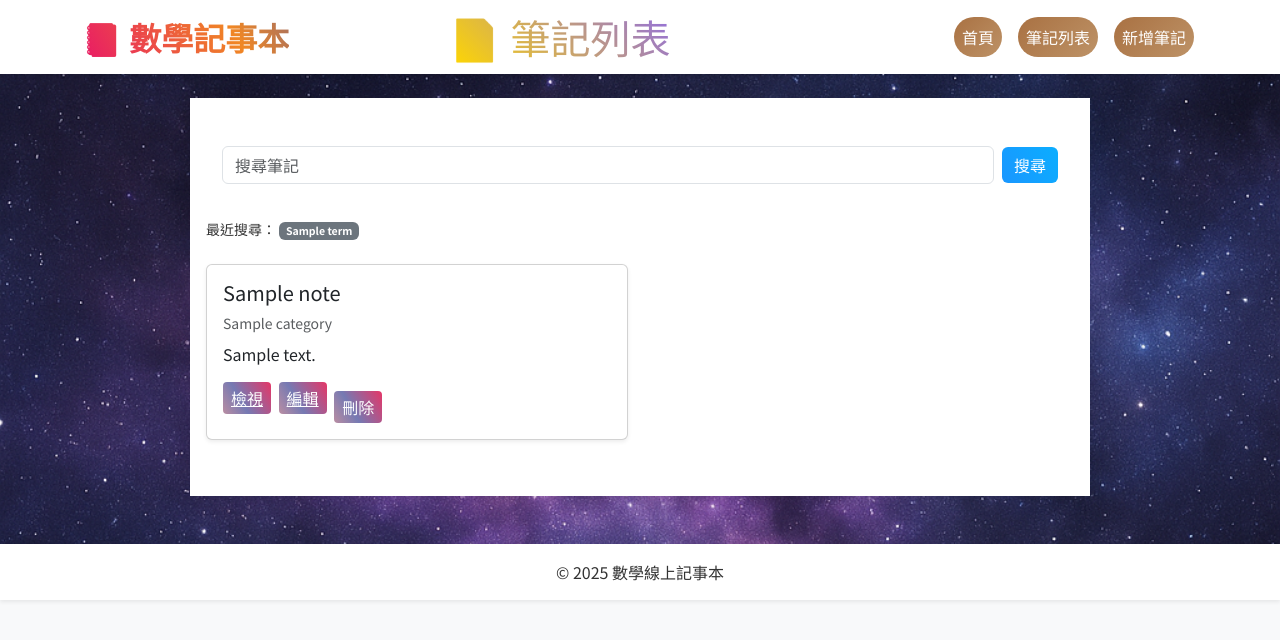
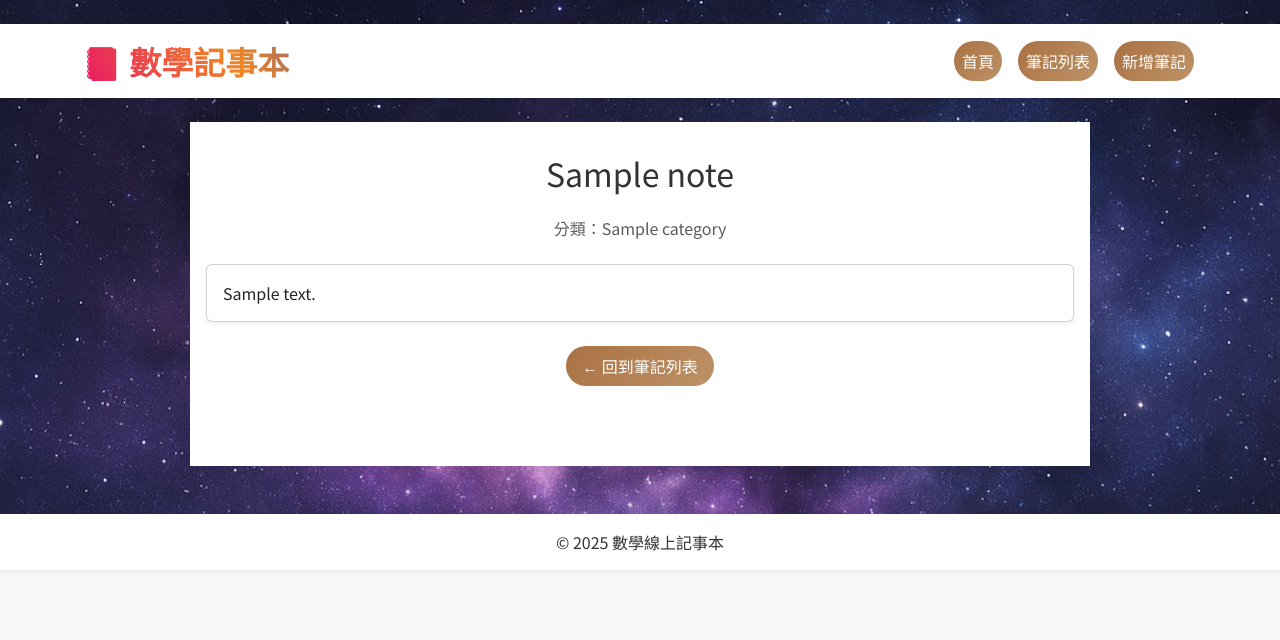
Before and after one commit to ileen621/math_notebook, a Flask app: template templates/note_detail.html in a window 1280 px wide. Shown: the top 640 px of the page. Run offline with Flask 3, Linux system fonts and the light colour scheme; the template is opened without the code that fills it: most values are stand-ins (such as "Sample title", 1, 10 or a date in 2020).

Commit message:
修正樣式與模板：更新 style.css 及各 templates

```diff
--- a/static/css/style.css
+++ b/static/css/style.css
@@ -187,15 +187,15 @@
 @import url('https://fonts.googleapis.com/css2?family=Orbitron:wght@700&display=swap');
 .note-list-title {
   position: absolute;
-  top: 1rem;
-  left: 40%;
+  top: 0.1rem;
+  left: 35%;
   font-family: 'Orbitron', sans-serif;
-  font-size: 2.5rem;
-  background: linear-gradient(45deg,#FFD700,#9370DB);
+  font-size: 2rem;
+  background: linear-gradient(45deg,#cc5287,#2b0a79);
   -webkit-background-clip: text;
   -webkit-text-fill-color: transparent;
   animation: floatLR 4s ease-in-out infinite alternate;
-  z-index: 2;
+  z-index: 1;
 }
 @keyframes floatLR {
   from { left: 30%; }
@@ -238,14 +238,41 @@
   display: inline-block;              /* 讓 translateY 生效 */
 }
 
-/* 漸層移動效果 */
-@keyframes gradientMove {
-  0%   { background-position: 0% 50%; }
-  50%  { background-position: 100% 50%; }
-  100% { background-position: 0% 50%; }
+
+
+/* 搜尋按鈕：加上折射光暈 */
+.btn-search {
+  background: linear-gradient(60deg, #1E90FF, #00BFFF);
+  color: #fff !important;
+  border: none;
+  box-shadow: 0 0 6px rgba(30,144,255,0.6);
+  transition: box-shadow 0.3s ease, transform 0.2s ease;
 }
-/* 上下跳動效果 */
-@keyframes floatText {
-  from { transform: translateY(0); }
-  to   { transform: translateY(-6px); }
+.btn-search:hover {
+  box-shadow: 0 0 16px rgba(30,144,255,0.8),
+              0 0 24px rgba(30,144,255,0.6);
+  transform: translateY(-2px);
 }
+/* 放在 style.css 最底部，確保不被其他規則覆蓋 */
+
+/* 1. 頁首 / 筆記列表 / 新增筆記（深咖啡色光暈） */
+.navbar .btn-earth,
+.note-list-panel .btn-earth {
+  position: relative;
+  z-index: 1;
+  /* 主體顏色 */
+  background-color: #1c0338ab !important;
+  border-color: #8b6b4a !important;
+  transition: box-shadow .3s ease, transform .2s ease;
+}
+.navbar .btn-earth:hover,
+.note-list-panel .btn-earth:hover {
+  transform: translateY(-2px);
+  box-shadow: 0 0 8px rgba(32, 33, 23, 0.6),
+              0 0 16px rgba(139, 107, 74, .4);
+}
+
+/* 直接把 .note-list-title 的動畫關掉 */
+.note-list-title {
+  animation: none !important;
+}
--- a/templates/base.html
+++ b/templates/base.html
@@ -25,6 +25,12 @@
   {% block head_extra %}{% endblock %}
 </head>
 <body class="bg-light index-page">
+<!-- templates/base.html -->
+<head>
+  …
+  <!-- MathJax v3 -->
+  <script src="https://cdn.jsdelivr.net/npm/mathjax@3/es5/tex-mml-chtml.js"></script>
+</head>
 
   <!-- Navbar -->
   <nav class="navbar navbar-expand-lg navbar-light bg-white shadow-sm mb-4">
--- a/templates/note_detail.html
+++ b/templates/note_detail.html
@@ -1,114 +1,36 @@
-{# templates/note_list.html #}
+{# templates/note_detail.html #}
 {% extends 'base.html' %}
-{% block title %}📄 筆記列表 | 數學記事本{% endblock %}
+{% block title %}🔍 檢視筆記 | 數學記事本{% endblock %}
 
 {% block content %}
 <div class="cosmic-list">
-  <div class="container my-4 note-list-panel">
-    <!-- 跳動標題 -->
-    <h2 class="note-list-title">📄 筆記列表</h2>
+  <div class="container my-4 note-list-panel position-relative">
 
-    <!-- 搜尋區 -->
-    <div class="search-container d-flex justify-content-between align-items-center p-3 mb-3">
-      <form class="d-flex flex-grow-1 me-2"
-            method="get"
-            action="{{ url_for('note_list') }}">
-        <input name="q"
-               class="form-control"
-               placeholder="搜尋筆記"
-               value="{{ q }}">
-      </form>
-      <button class="btn-search btn">搜尋</button>
+    <!-- 你的標題，貼在 content 裡最前面 -->
+    <h2 class="note-detail-title text-center mb-4">
+      {{ note.title }}
+    </h2>
+
+    <!-- 分類 -->
+    <p class="text-muted text-center mb-4">
+      分類：{{ note.category }}
+    </p>
+
+    <!-- 筆記內容 -->
+    <div class="card shadow-sm mb-4">
+      <div class="card-body">
+        {{ note.content | safe }}
+      </div>
     </div>
 
-    {% if q_history %}
-      <div class="mb-4">
-        <small>最近搜尋：
-          {% for term in q_history %}
-            <a href="{{ url_for('note_list', q=term) }}"
-               class="badge bg-secondary text-decoration-none me-1">
-              {{ term }}
-            </a>
-          {% endfor %}
-        </small>
-      </div>
-    {% endif %}
-
-    <!-- 筆記列表卡片 -->
-    <div class="row mt-4">
-      {% for note in notes %}
-        <div class="col-md-6 mb-4">
-          <div class="card h-100 shadow-sm">
-            <div class="card-body d-flex flex-column">
-              <h5 class="card-title">{{ note.title }}</h5>
-              <p class="text-muted small mb-2">{{ note.category }}</p>
-              <p class="card-text text-truncate">{{ note.content|striptags }}</p>
-              <div class="mt-auto">
-                <a href="{{ url_for('note_detail', id=note.id) }}"
-                   class="btn-rotate-gradient btn-sm me-1">檢視</a>
-                <a href="{{ url_for('note_edit',   id=note.id) }}"
-                   class="btn-rotate-gradient btn-sm me-1">編輯</a>
-                <button class="btn-rotate-gradient btn-sm"
-                        data-bs-toggle="modal"
-                        data-bs-target="#confirmDeleteModal"
-                        data-note-id="{{ note.id }}"
-                        data-note-title="{{ note.title }}">
-                  刪除
-                </button>
-              </div>
-            </div>
-          </div>
-        </div>
-      {% endfor %}
+    <!-- 回列表按鈕 -->
+    <div class="text-center mb-5">
+      <a href="{{ url_for('note_list') }}"
+         class="btn-earth">
+        ← 回到筆記列表
+      </a>
     </div>
 
-    {% if total_pages > 1 %}
-      <nav aria-label="Page navigation">
-        <ul class="pagination justify-content-center">
-          {% for p in range(1, total_pages+1) %}
-            <li class="page-item {% if p==page %}active{% endif %}">
-              <a class="page-link"
-                 href="{{ url_for('note_list', q=q, page=p) }}">{{ p }}</a>
-            </li>
-          {% endfor %}
-        </ul>
-      </nav>
-    {% endif %}
-  </div>
-</div>
-
-<!-- 刪除確認 Modal -->
-<div class="modal fade" id="confirmDeleteModal" tabindex="-1">
-  <div class="modal-dialog">
-    <form method="post" id="deleteForm">
-      <div class="modal-content">
-        <div class="modal-header">
-          <h5 class="modal-title">確認刪除</h5>
-          <button type="button" class="btn-close" data-bs-dismiss="modal"></button>
-        </div>
-        <div class="modal-body">
-          <p>確定要刪除「<strong id="deleteNoteTitle"></strong>」嗎？</p>
-        </div>
-        <div class="modal-footer">
-          <button type="button" class="btn btn-secondary" data-bs-dismiss="modal">取消</button>
-          <button type="submit" class="btn btn-danger">刪除</button>
-        </div>
-      </div>
-    </form>
   </div>
 </div>
 {% endblock %}
-
-{% block scripts %}
-  {{ super() }}
-  <script>
-    document.getElementById('confirmDeleteModal')
-      .addEventListener('show.bs.modal', function(e) {
-        const btn       = e.relatedTarget;
-        const noteId    = btn.getAttribute('data-note-id');
-        const noteTitle = btn.getAttribute('data-note-title');
-        document.getElementById('deleteNoteTitle').textContent = noteTitle;
-        document.getElementById('deleteForm').action = '/note/delete/' + noteId;
-      });
-  </script>
-{% endblock %}
--- a/templates/note_edit.html
+++ b/templates/note_edit.html
@@ -60,7 +60,7 @@
     }
     .doodle-section .section-heading {
       font-size: 1.5rem; font-weight:bold;
-      background: linear-gradient(45deg, #2f855a, #86f3ce);
+      background: linear-gradient(45deg, #85402f, #86f3ce);
       -webkit-background-clip: text; color: transparent;
       margin-bottom: .5rem;
     }
```
Also changed, not shown: templates/note_list.html (+26 -51 lines).
